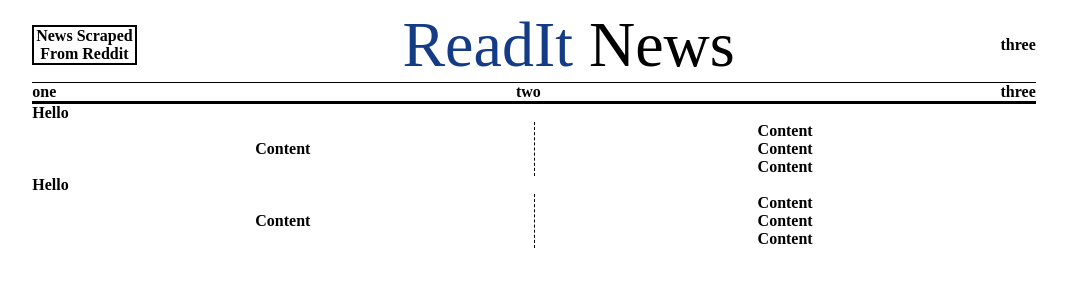
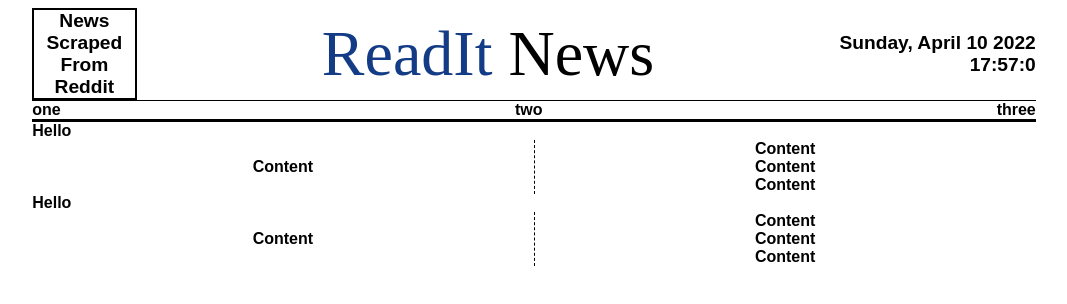
Before and after one commit to kevinn03/Readit_front, a React (Create React App) app: page / in a window 1280 px wide. Shown: the top 304 px of the page, without its empty margins (114-1181 px from the left). Built offline with nearby package versions, Linux system fonts and the light colour scheme; a web font is replaced by a local one.

Commit message:
Add time to right header

```diff
--- a/src/App.css
+++ b/src/App.css
@@ -10,7 +10,7 @@ html {
   margin: 0 auto;
   box-sizing: border-box;
   width: 80%;
-  font-family: 'Larish Neue', serif;
+  font-family: 'Heebo-Black', sans-serif;
   font-size: 1rem;
   font-weight: 600;
 }
--- a/src/components/Header.css
+++ b/src/components/Header.css
@@ -12,6 +12,7 @@
   border: 2px black solid;
   max-width: 10%;
   text-align: center;
+  font-size: 1.2em;
 }
 .header-title {
   font-family: 'Beau Rivage', cursive;
@@ -23,4 +24,6 @@
   color: rgb(19, 59, 134);
 }
 .header-right {
+  text-align: right;
+  font-size: 1.2em;
 }
--- a/src/components/Header.tsx
+++ b/src/components/Header.tsx
@@ -1,13 +1,46 @@
 import React from 'react';
 import './Header.css';
 const Header = () => {
+  const DAYS = [
+    'Sunday',
+    'Monday',
+    'Tuesday',
+    'Wednesday',
+    'Thursday',
+    'Friday',
+    'Saturday',
+  ];
+  const MONTHS = [
+    'January',
+    'February',
+    'March',
+    'April',
+    'May',
+    'June',
+    'July',
+    'August',
+    'September',
+    'October',
+    'November',
+    'December',
+  ];
+  const date = new Date();
   return (
     <div className="dis-flex Header">
       <div className="header-left header-item">News Scraped From Reddit</div>
       <div className="header-title header-item">
         <span className="header-title__front">ReadIt</span> News
       </div>
-      <div className="header-right header-item">three</div>
+      <div className="header-right header-item">
+        <div>
+          {DAYS[date.getDay()]}, {MONTHS[date.getMonth()]} {date.getDate()}{' '}
+          {date.getFullYear()}
+        </div>
+        <div>
+          {date.getHours()}:{date.getMinutes()}:
+          {date.getMilliseconds().toString().slice(0, 2)}
+        </div>
+      </div>
     </div>
   );
 };
```
